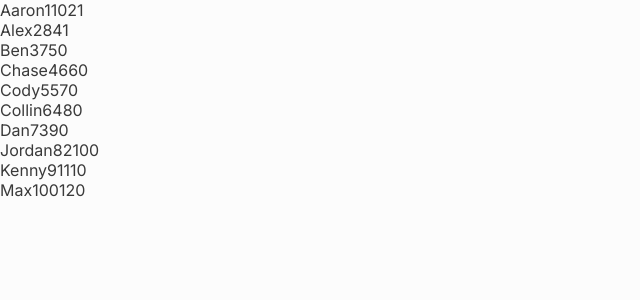
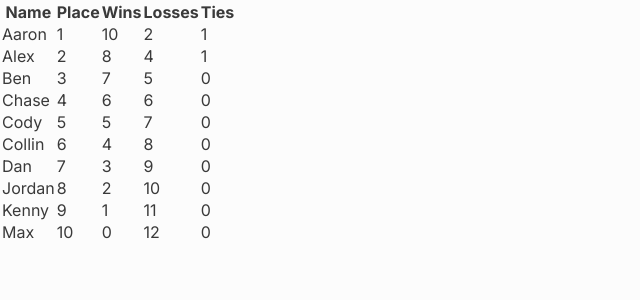
Before and after one commit to jordanwilliams/fantasy-football, a Next.js app: page / in a window 1280 px wide. Shown: the top 300 px of the page, without its empty margins (0-640 px from the left). Built offline with nearby package versions, Linux system fonts and the light colour scheme.

Commit message:
Render the data as a basic table

```diff
--- a/components/seasons.tsx
+++ b/components/seasons.tsx
@@ -12,6 +12,17 @@ export function Seasons() {
 
 	return (
 		<div>
+			<table>
+				<thead>
+					<tr>
+						<th>Name</th>
+						<th>Place</th>
+						<th>Wins</th>
+						<th>Losses</th>
+						<th>Ties</th>
+					</tr>
+				</thead>
+				<tbody>
 					{members.map(({ firstName, id }) => {
 						const {
 							place,
@@ -19,15 +30,17 @@ export function Seasons() {
 						} = seasonData[id];
 
 						return (
-					<div key={id}>
-						<span>{firstName}</span>
-						<span>{place}</span>
-						<span>{wins}</span>
-						<span>{losses}</span>
-						<span>{ties}</span>
-					</div>
+							<tr key={id}>
+								<td>{firstName}</td>
+								<td>{place}</td>
+								<td>{wins}</td>
+								<td>{losses}</td>
+								<td>{ties}</td>
+							</tr>
 						);
 					})}
+				</tbody>
+			</table>
 		</div>
 	);
 }
```
Lines whose indentation alone changed are shown as unchanged.
